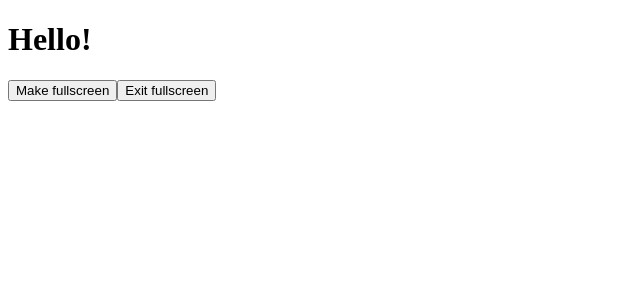
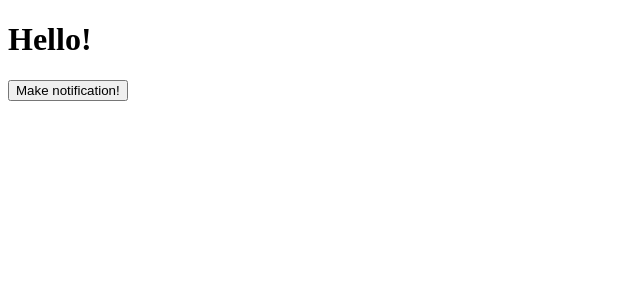
Before and after one commit to Dogdriip/react-playground, a React (Create React App) app: page / in a window 1280 px wide. Shown: the top 300 px of the page, without its empty margins (0-640 px from the left). Built offline with nearby package versions, Linux system fonts and the light colour scheme.

Commit message:
New hook: useNotification

```diff
--- a/src/App.js
+++ b/src/App.js
@@ -1,42 +1,36 @@
 import React, { useState, useRef } from "react";
 
-const useFullscreen = (callback) => {
-  const el = useRef();
+const useNotification = (title, options) => {
+  if (!("Notification" in window)) {
+    return;
+  }
 
-  const makeFullscreen = () => {
-    if (el.current) {
-      el.current.requestFullscreen();
-      if (callback && typeof callback === "function") {
-        callback(true);
-      }
+  const fireNoti = () => {
+    if (Notification.permission !== "granted") {
+      Notification.requestPermission().then((permission) => {
+        if (permission === "granted") {
+          new Notification(title, options);
+        } else {
+          return;
+        }
+      });
+    } else {
+      new Notification(title, options);
     }
   };
 
-  const exitFullscreen = () => {
-    document.exitFullscreen();
-    if (callback && typeof callback === "function") {
-      callback(false);
-    }
-  };
-
-  return { el, makeFullscreen, exitFullscreen };
+  return fireNoti;
 };
 
 const App = () => {
-  const onFullscreen = (isFullscreen) => {
-    console.log(
-      isFullscreen ? "Fullscreen activated" : "Fullscreen deactivated"
-    );
-  };
+  const makeNoti = useNotification("Hello!", {
+    body: "I'm a Notification!"
+  });
 
-  const { el, makeFullscreen, exitFullscreen } = useFullscreen(onFullscreen);
   return (
     <>
-      <div ref={el}>
-        <h1>Hello!</h1>
-        <button onClick={makeFullscreen}>Make fullscreen</button>
-        <button onClick={exitFullscreen}>Exit fullscreen</button>
-      </div>
+      <h1>Hello!</h1>
+      <button onClick={makeNoti}>Make notification!</button>
     </>
   );
 };
```
